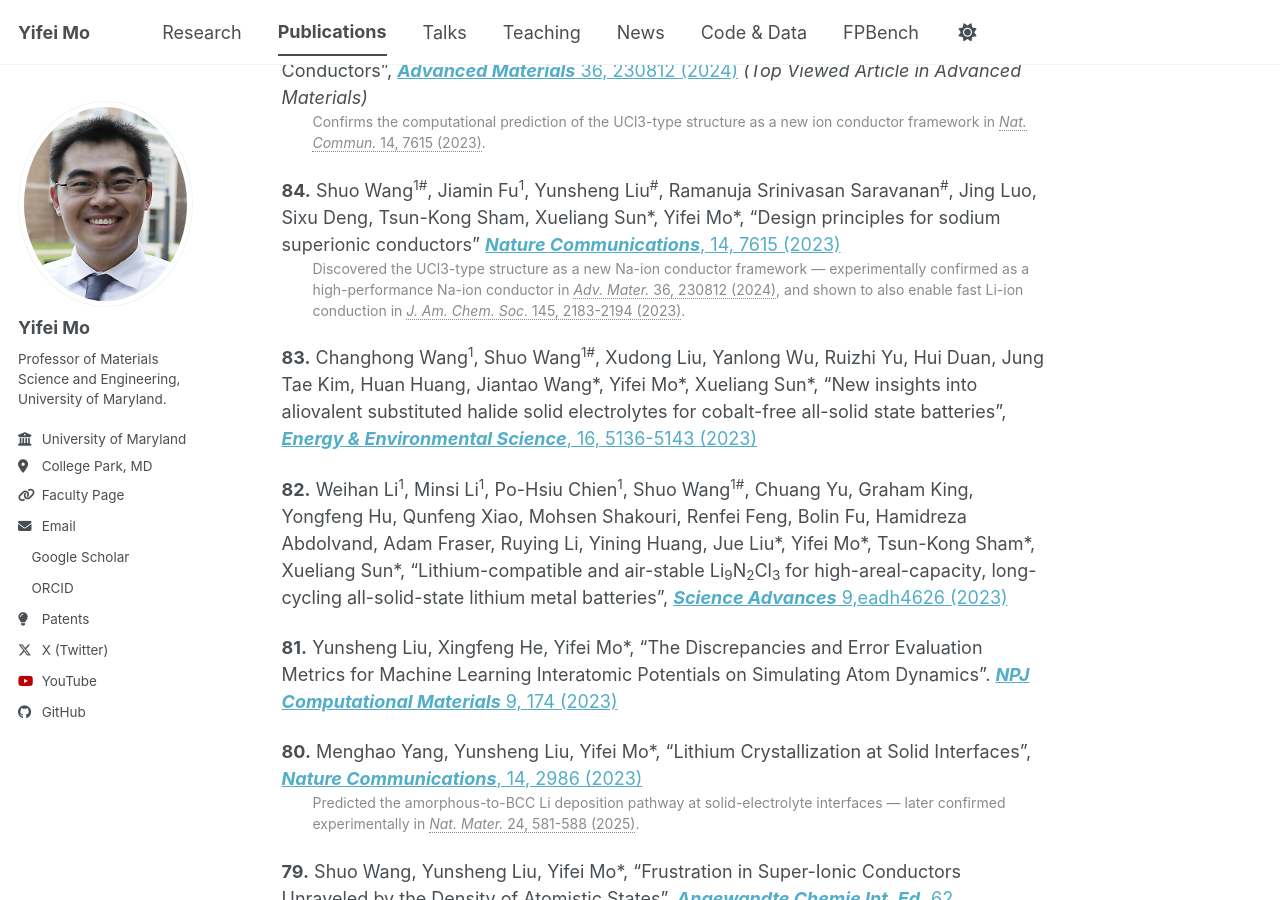
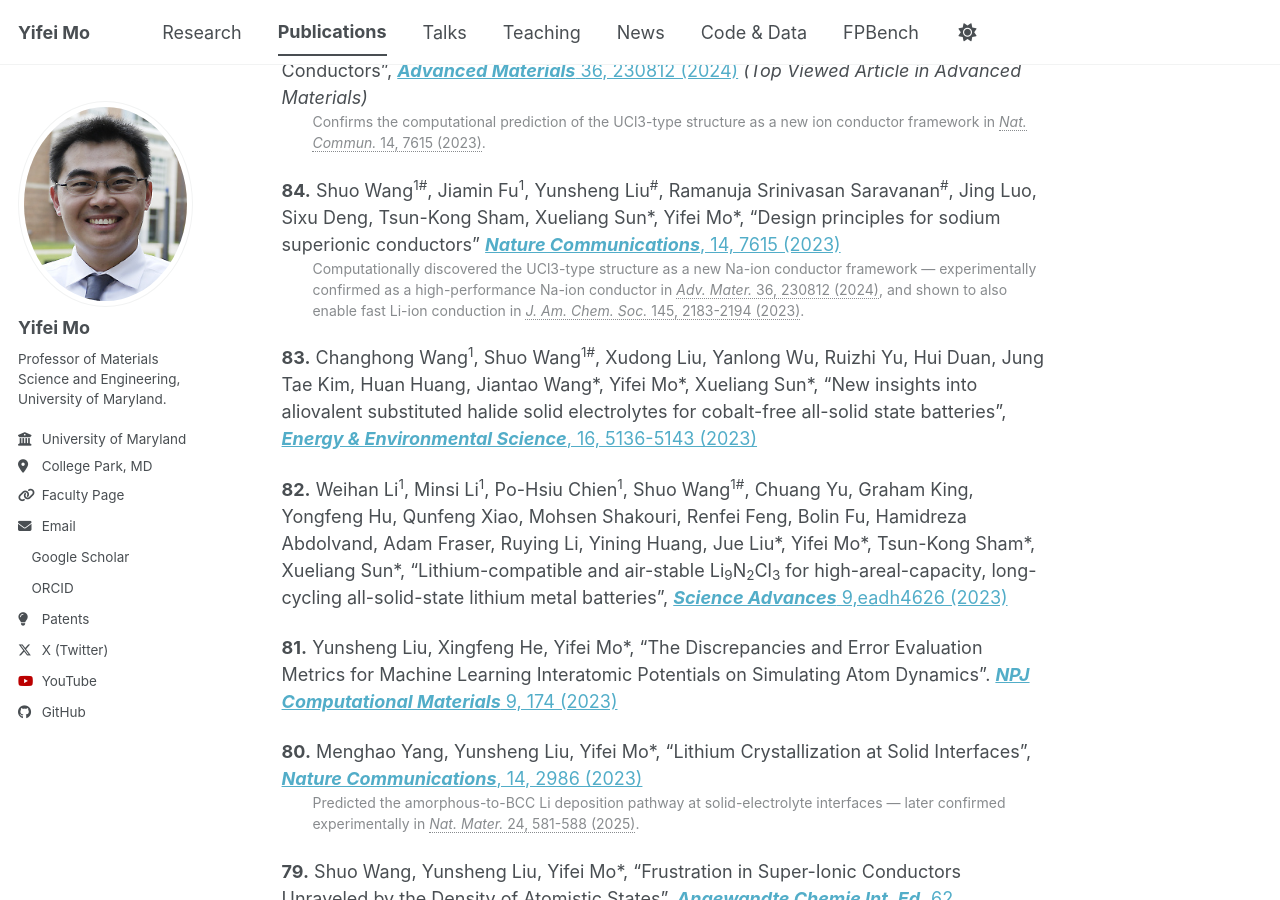
Before and after one commit to yifeimo/yifeimo.github.io, a Jekyll site: the page built from _pages/publications.md, in a window 1280 px wide and 900 px high, scrolled down 1976 px. Built offline with Jekyll 4.4.1, drawn with Linux system fonts in a browser that asks for light colours; a style sheet for code colours, icons or effects is not loaded.

Commit message:
Clarify entry 84 annotation as computationally discovered
Co-Authored-By: Claude Sonnet 5 <noreply@anthropic.com>

```diff
--- a/_pages/publications.md
+++ b/_pages/publications.md
@@ -45,7 +45,7 @@ author_profile: true
 <br><span class="citation" style="display: block; margin-left: 2.2em;">Confirms the computational prediction of the UCl3-type structure as a new ion conductor framework in [*Nat. Commun.* 14, 7615 (2023)](https://doi.org/10.1038/s41467-023-43436-3).</span>
 
 **84.** Shuo Wang<sup>1#</sup>, Jiamin Fu<sup>1</sup>, Yunsheng Liu<sup>#</sup>, Ramanuja Srinivasan Saravanan<sup>#</sup>, Jing Luo, Sixu Deng, Tsun-Kong Sham, Xueliang Sun\*, Yifei Mo\*, "Design principles for sodium superionic conductors" [***Nature Communications***, 14, 7615 (2023)](https://doi.org/10.1038/s41467-023-43436-3)
-<br><span class="citation" style="display: block; margin-left: 2.2em;">Discovered the UCl3-type structure as a new Na-ion conductor framework — experimentally confirmed as a high-performance Na-ion conductor in [*Adv. Mater.* 36, 230812 (2024)](https://doi.org/10.1002/adma.202308012), and shown to also enable fast Li-ion conduction in [*J. Am. Chem. Soc.* 145, 2183-2194 (2023)](https://doi.org/10.1021/jacs.2c09446).</span>
+<br><span class="citation" style="display: block; margin-left: 2.2em;">Computationally discovered the UCl3-type structure as a new Na-ion conductor framework — experimentally confirmed as a high-performance Na-ion conductor in [*Adv. Mater.* 36, 230812 (2024)](https://doi.org/10.1002/adma.202308012), and shown to also enable fast Li-ion conduction in [*J. Am. Chem. Soc.* 145, 2183-2194 (2023)](https://doi.org/10.1021/jacs.2c09446).</span>
 
 **83.** Changhong Wang<sup>1</sup>, Shuo Wang<sup>1#</sup>, Xudong Liu, Yanlong Wu, Ruizhi Yu, Hui Duan, Jung Tae Kim, Huan Huang, Jiantao Wang\*, Yifei Mo\*, Xueliang Sun\*, "New insights into aliovalent substituted halide solid electrolytes for cobalt-free all-solid state batteries", [***Energy & Environmental Science***, 16, 5136-5143 (2023)](https://doi.org/10.1039/D3EE01119D)
 
```
